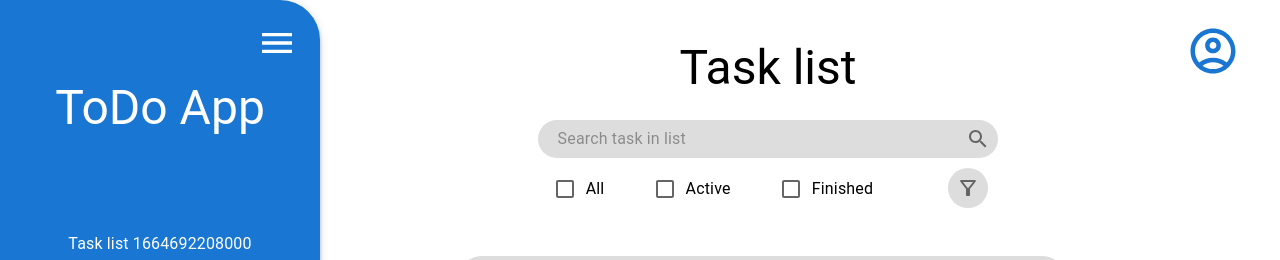
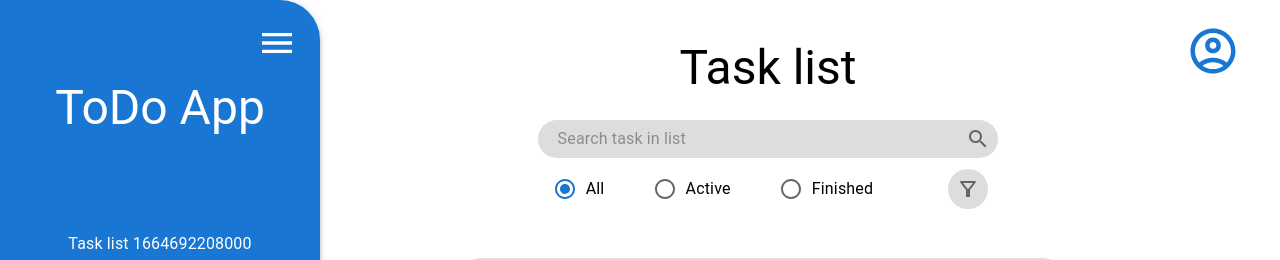
Before and after one commit to MrDalo/todo-list, a React (Create React App) app: page /1664692208000 in a window 1280 px wide. Shown: the top 260 px of the page. Built offline with nearby package versions, Linux system fonts and the light colour scheme.

Commit message:
Change filter input from checkbox to radio

```diff
--- a/src/components/mainContainer/FilterForm.tsx
+++ b/src/components/mainContainer/FilterForm.tsx
@@ -1,7 +1,7 @@
 import React from 'react'
 import FilterAltOutlinedIcon from '@mui/icons-material/FilterAltOutlined';
-import { StyledIconButton, StyledBox, StyledFormGroup } from './styles/FilterFormStyles';
-import { Box, Checkbox, FormControlLabel } from '@mui/material';
+import { StyledIconButton, StyledBox, StyledFormControl, StyledRadioGroup } from './styles/FilterFormStyles';
+import { Box, FormControlLabel, Radio} from '@mui/material';
 
 
 
@@ -17,19 +17,31 @@ const FilterForm = () => {
         })
     }
 
+    const handleRadioChange = () =>{
+        console.log("RADIO change");
+    }
+
   return (
     <StyledBox>
         <Box sx={{
             overflow: 'hidden',
             width: '80%',
-            borderRadius: '40px'
             }}
         >
-            <StyledFormGroup className='form-checkbox'>
-                <FormControlLabel control={<Checkbox />} label="All" />
-                <FormControlLabel control={<Checkbox />} label="Active" />
-                <FormControlLabel control={<Checkbox />} label="Finished" />
-            </StyledFormGroup>
+
+        <StyledFormControl className='form-checkbox'>
+            <StyledRadioGroup
+                row
+                defaultValue="All"
+                name="radio-buttons-group"
+                onChange={handleRadioChange}
+            >
+                <FormControlLabel value="All" control={<Radio />} label="All" />
+                <FormControlLabel value="Active" control={<Radio />} label="Active" />
+                <FormControlLabel value="Finished" control={<Radio />} label="Finished" />
+            </StyledRadioGroup>
+        </StyledFormControl>
+
         </Box>
 
         <StyledIconButton id="filter-icon-button" onClick={handleClickOnIcon}>
--- a/src/components/mainContainer/styles/FilterFormStyles.tsx
+++ b/src/components/mainContainer/styles/FilterFormStyles.tsx
@@ -1,15 +1,10 @@
 import { styled } from "@mui/material/styles";
-import {IconButton, Box, FormGroup} from '@mui/material';
+import {IconButton, Box, FormControl, RadioGroup} from '@mui/material';
 
 
-export const StyledFormGroup = styled(FormGroup)`
+export const StyledFormControl = styled(FormControl)`
     position: relative;
-    display: flex;
-    justify-content: space-around;
-    flex-direction: row;
-    flex-wrap: wrap;
     width: 100%;
-    height: 40px;
     overFlow: hidden;
 
     transition-duration: 1.5s;
@@ -21,7 +16,14 @@ export const StyledFormGroup = styled(FormGroup)`
 
 `;
 
-
+export const StyledRadioGroup = styled(RadioGroup)`
+    width: 100%;
+    position: relative;
+    display: flex;
+    justify-content: space-around;
+    flex-direction: row;
+    flex-wrap: wrap;
+`;
 
 
 export const StyledIconButton = styled(IconButton)`
@@ -45,9 +47,8 @@ export const StyledBox = styled(Box)`
     align-items: center;
     justify-content: space-between;
     overflow: hidden;
-    height: 40px;
+    // height: 40px;
 
 
     // background-color: #ddd;
-    border-radius: 30px;
 `;
```
